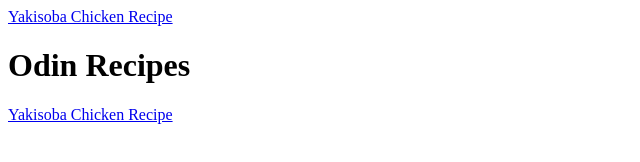
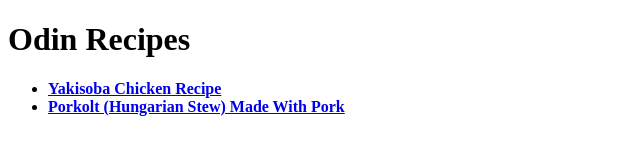
Before and after one commit to RusstyGithub/odin-recipes, a plain HTML site: page index.html in a window 1280 px wide. Shown: the whole page, without its empty margins (0-640 px from the left). Drawn offline with Linux system fonts and the light colour scheme.

Commit message:
Added a html for recipe of porkolt and linked it to my index.html

```diff
--- a/index.html
+++ b/index.html
@@ -6,13 +6,14 @@
     <link rel="stylesheet" href="index.css">
     <title>Recipes</title>
 
-    <a href="./recipes/yakisobachicken.html">Yakisoba Chicken Recipe</a>
-
 </head>
 <body>
 
     <h1>Odin Recipes</h1>
-    <a href="./recipes/yakisobachicken.html">Yakisoba Chicken Recipe</a>
+    <ul>
+        <li><a href="./recipes/yakisobachicken.html"><strong>Yakisoba Chicken Recipe</strong></a></li>
+        <li><a href="/recipes/Porkolt.html"><strong>Porkolt (Hungarian Stew) Made With Pork</strong></a></li>
+    </ul>
 
 </body>
 </html>
```
Also changed, not shown: recipes/Porkolt.html (added).
